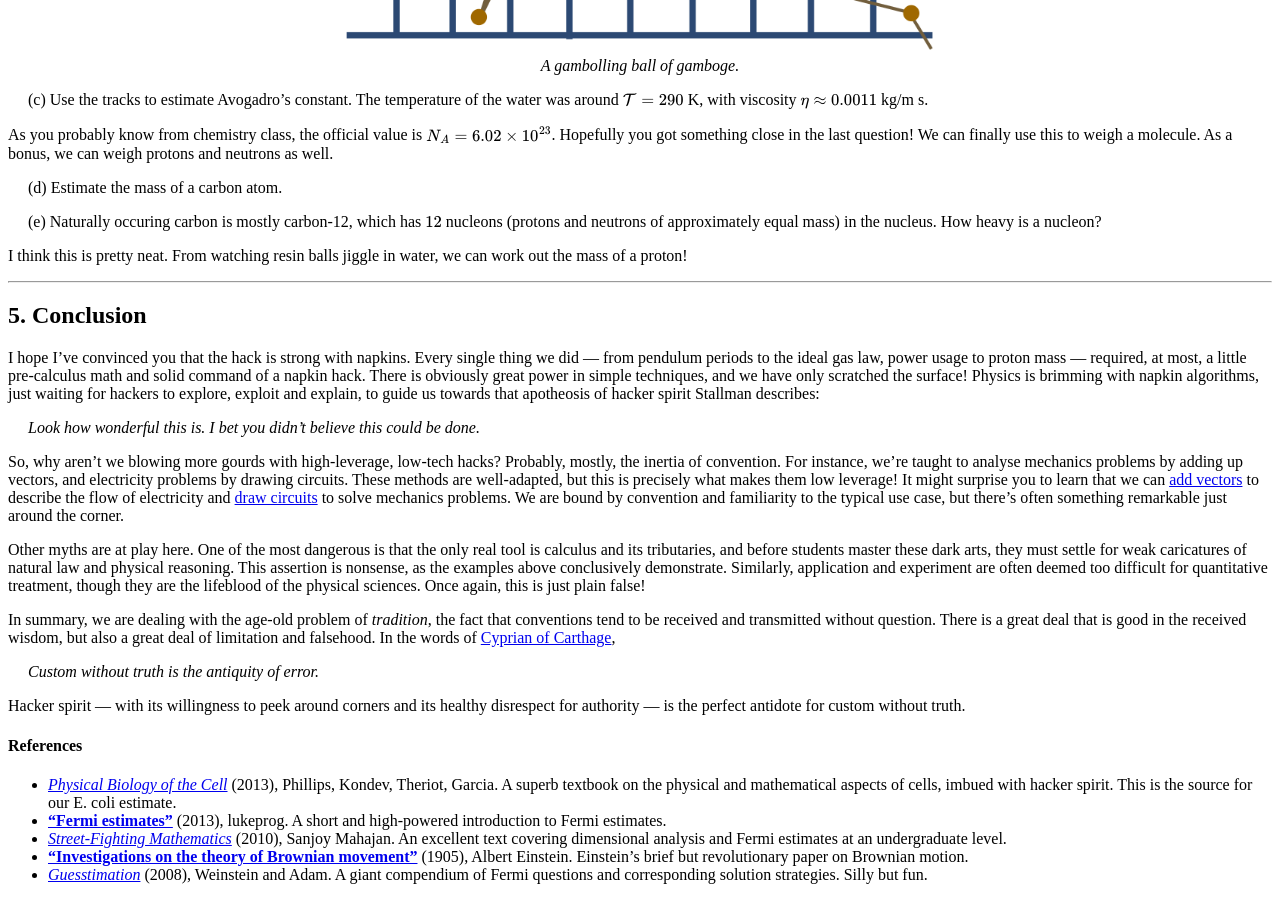
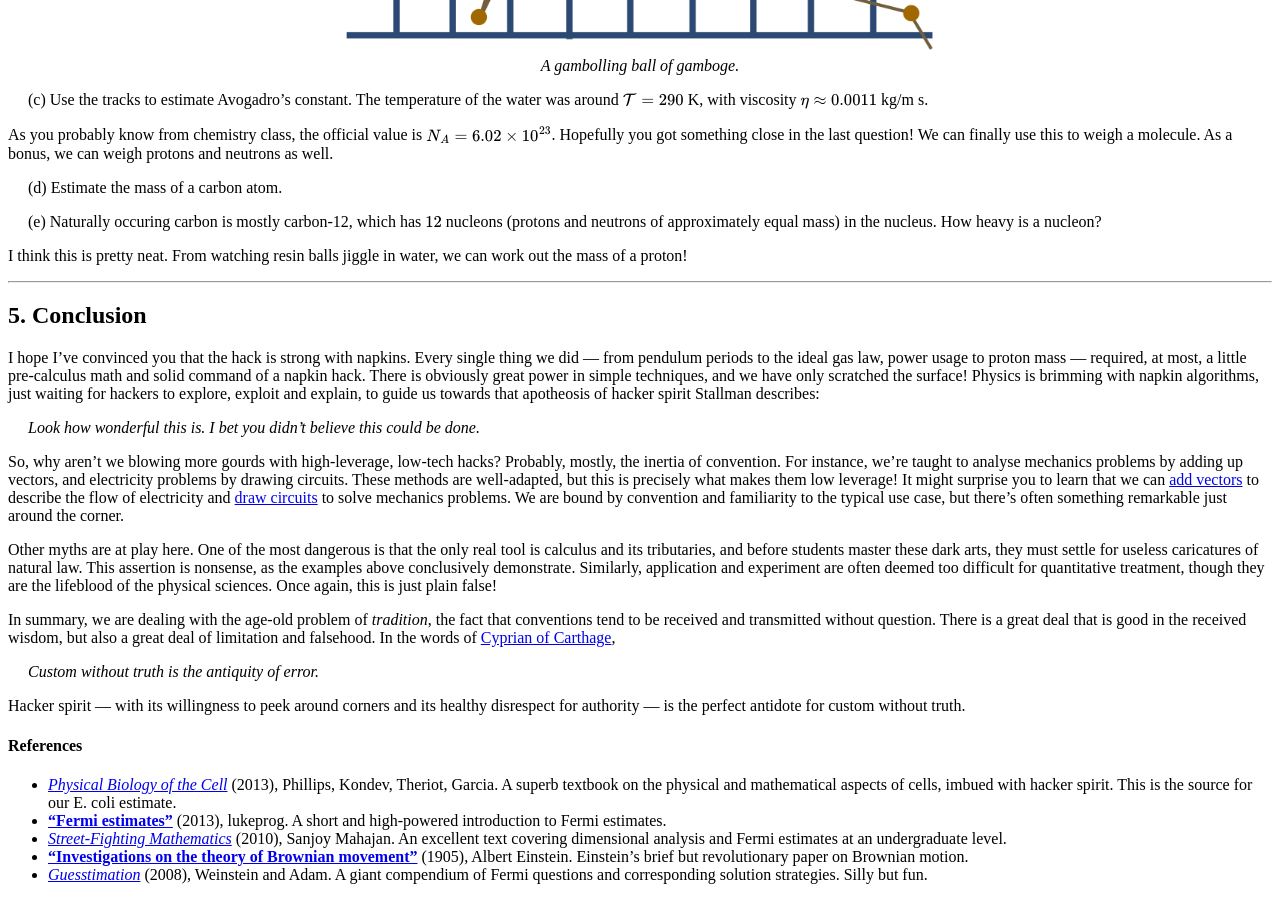
Before and after one commit to hapax/hapax.github.io, a Jekyll site: the page built from _posts/2020-02-24-napkin-hacks.md, in a window 1280 px wide and 900 px high, scrolled down 29570 px. Built offline with Jekyll 4.4.1, drawn with Linux system fonts in a browser that asks for light colours; our own code applies the rules of GitHub Pages for plain Markdown files; formulas are drawn with MathJax 3; a script that is not in the unit is left out.

Commit message:
Update 2020-02-24-napkin-hacks.md

```diff
--- a/_posts/2020-02-24-napkin-hacks.md
+++ b/_posts/2020-02-24-napkin-hacks.md
@@ -2093,8 +2093,8 @@
 
 Other myths are at play here. One of the most dangerous is that the only real
 tool is calculus and its tributaries, and before students master these
-dark arts, they must settle for weak caricatures
-of natural law and physical reasoning.
+dark arts, they must settle for useless caricatures
+of natural law.
 This assertion is nonsense, as the examples above
 conclusively demonstrate.
 Similarly, application and experiment are often deemed too difficult
```
